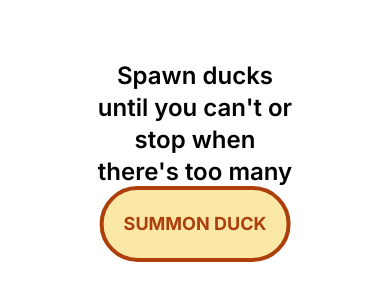
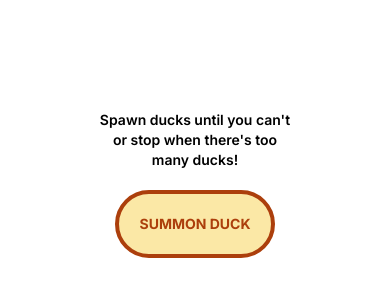
Before and after one commit to Ambear-W/so-many-ducks, a Next.js app: page / in a window 390 px wide. Shown: the part 198-498 px from the top of the page. Built offline with nearby package versions, Linux system fonts and the light colour scheme.

Commit message:
finalized responsiveness

```diff
--- a/src/app/components/SummonDuckButton.js
+++ b/src/app/components/SummonDuckButton.js
@@ -32,7 +32,7 @@ export const SummonDuckButton = ({ addDuck }) => {
                         border-4 border-dark bg-light text-dark
                         hover:bg-dark hover:text-light
                         focus:bg-dark focus:text-light focus:border-tabbed
-                        mobile:text-lg superMobile:p-5 superMobile:text-lg' >
+                        superMobile:p-5 mobile:text-2xl superMobile:text-md' >
             Summon Duck
         </button>
     )
--- a/src/app/page.tsx
+++ b/src/app/page.tsx
@@ -5,7 +5,7 @@ export default function Home() {
   return (
     <main>
       <div className='fixed top-[40%] left-[50%] -translate-y-1/2 -translate-x-1/2 text-sm font-semibold text-center
-                      mobile:text-lg superMobile:text-2xl'>
+                      mobile:text-2xl superMobile:text-md'>
         <p>Spawn ducks until you can't or stop when there's too many ducks!</p>
       </div>
       <SummonDuckWrapper />
```
